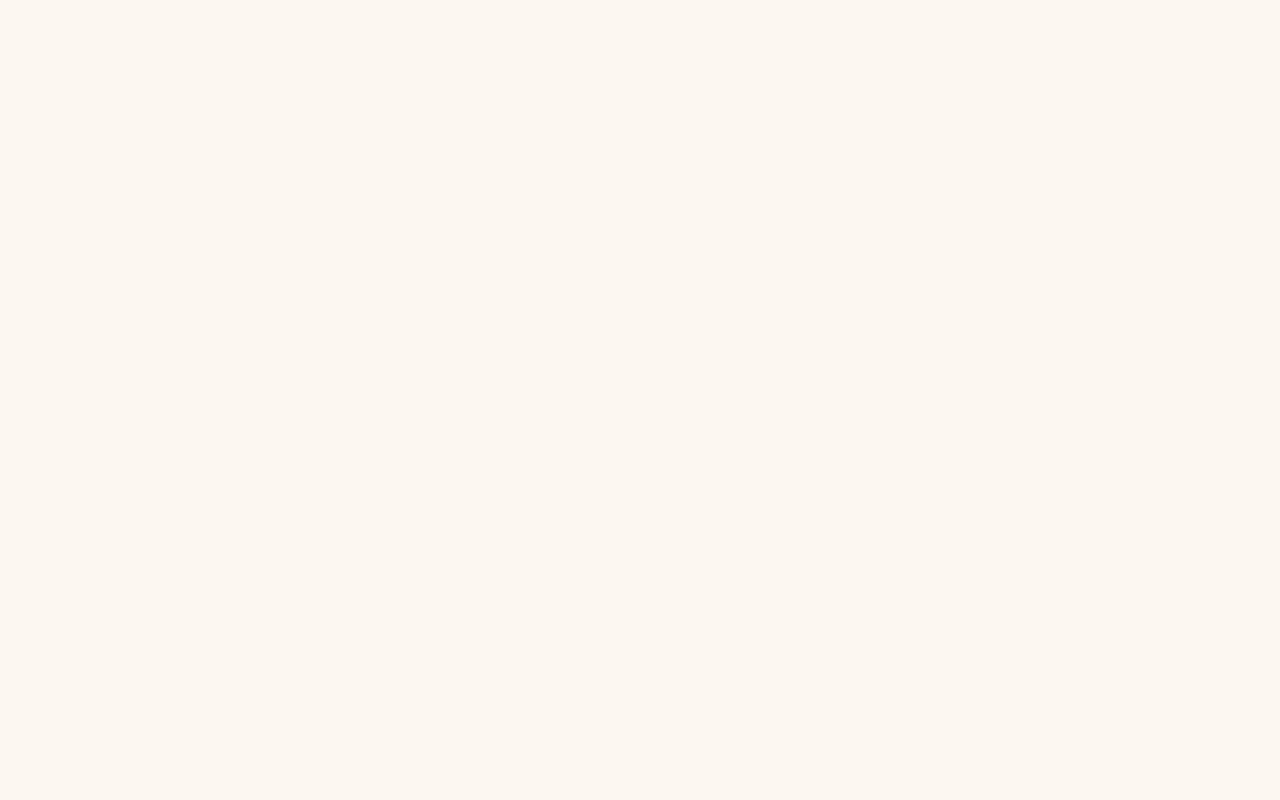
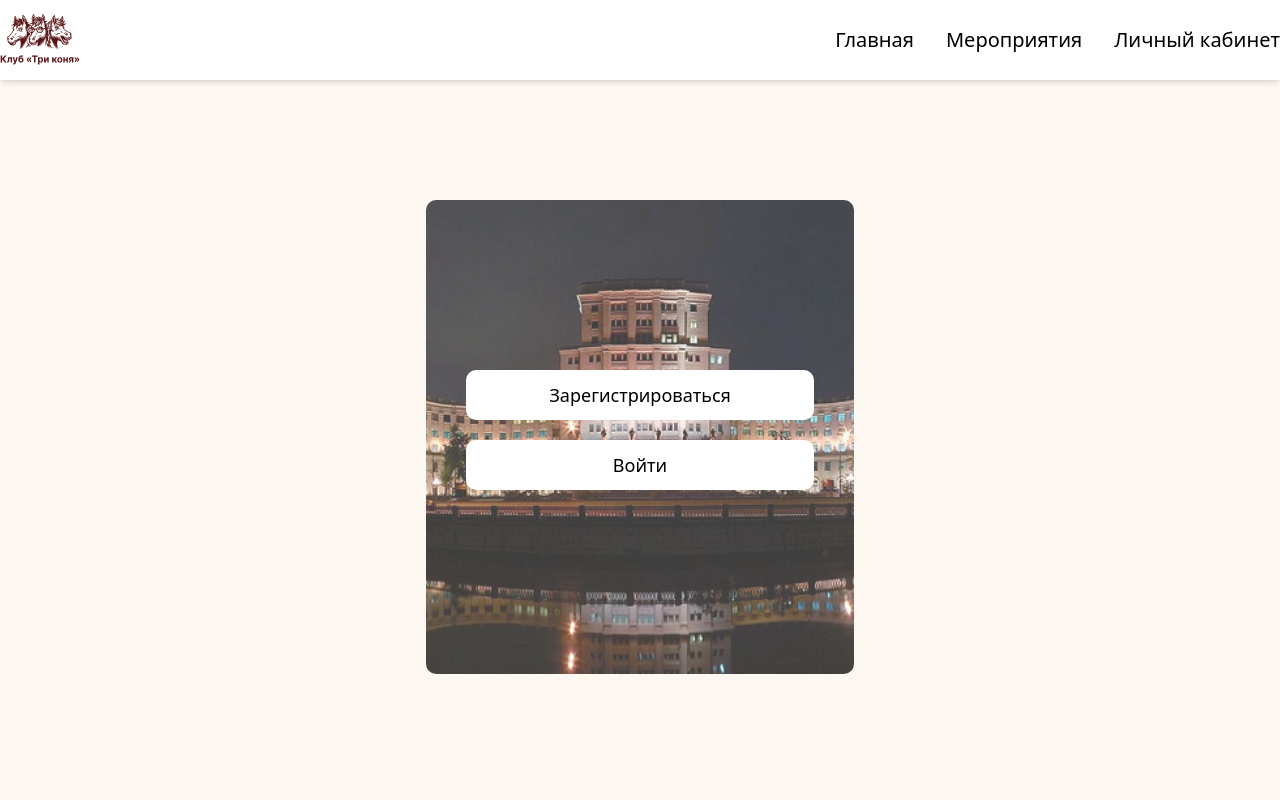
Before and after one commit to KhamdamovAva/3Horses, a React (Vite) app: page /registration in a window 1280 px wide. Before the commit this address had no page. Shown: the top 800 px of the page. Built offline with nearby package versions, Linux system fonts and the light colour scheme.

Commit message:
connected Registration

```diff
--- a/src/router/AppRouter.jsx
+++ b/src/router/AppRouter.jsx
@@ -1,12 +1,14 @@
 import React from 'react'
 import { Route, Routes } from 'react-router-dom'
 import HomePage from '../pages/HomePage'
+import Registration from '../components/Registration'
 
 function AppRouter() {
     return (
         <>
             <Routes>
-                <Route path='/' element={<HomePage />}/>
+                <Route path='/' element={<HomePage />} />
+                <Route path='registration' element={<Registration />} />
             </Routes>
         </>
     )
```
